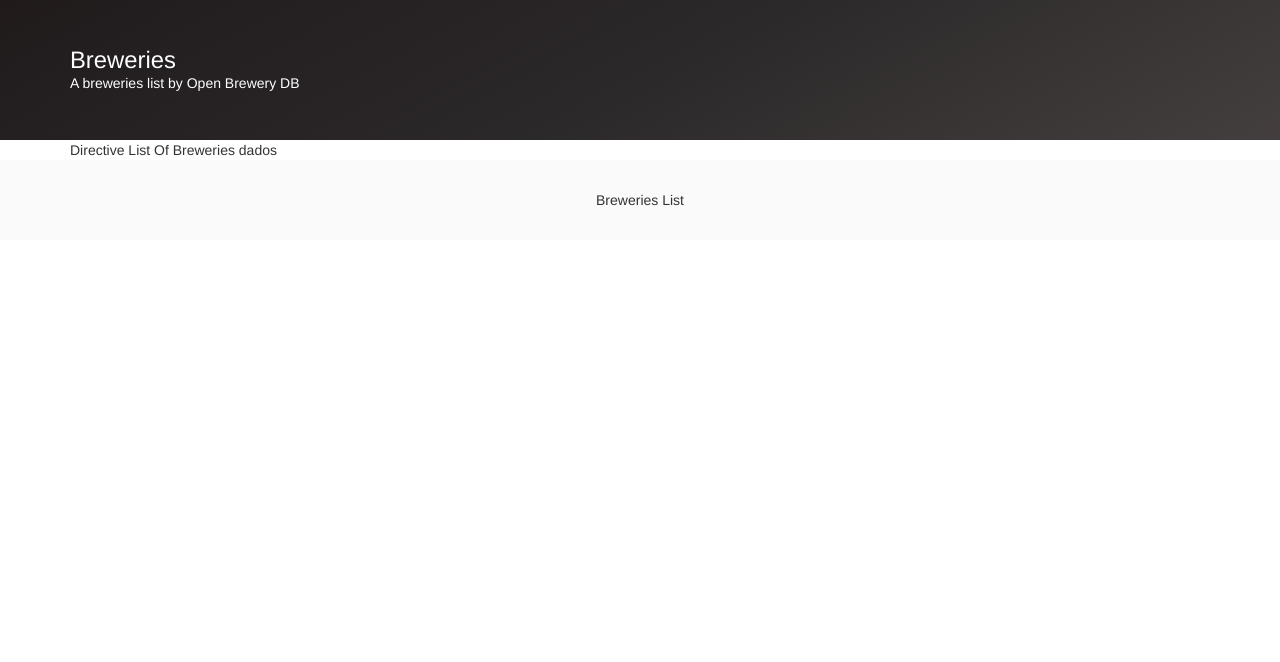
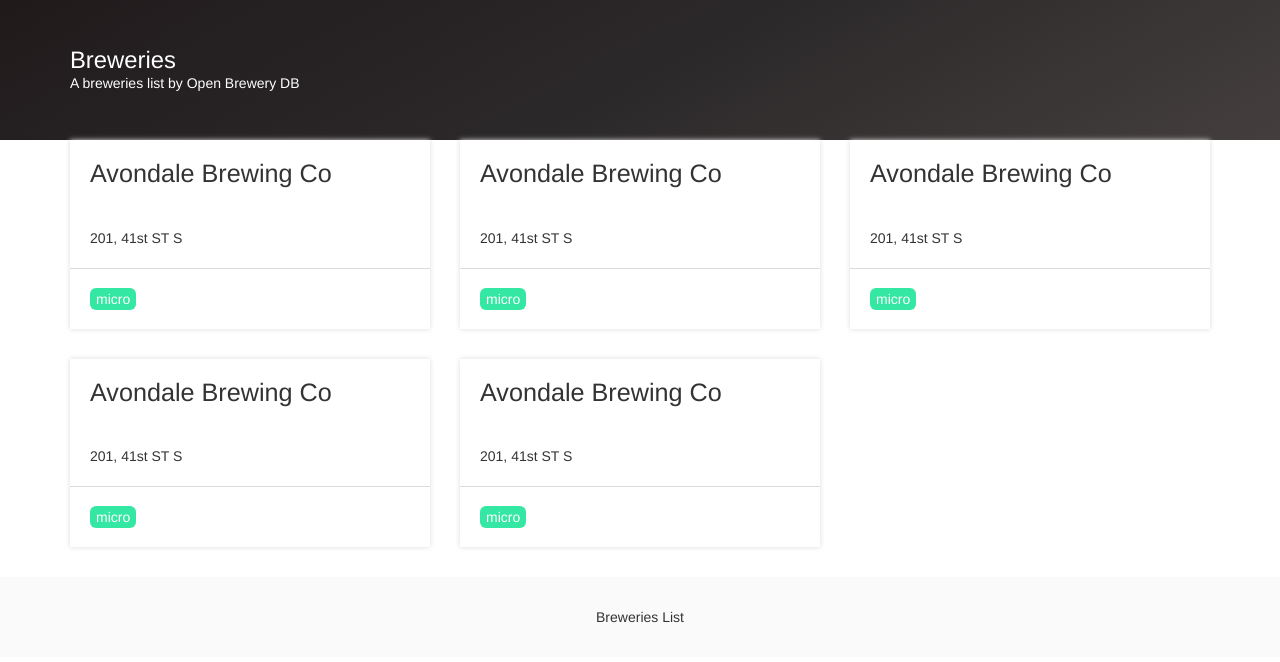
Before and after one commit to mlesouza/test-front-end, a website: page index.html in a window 1280 px wide. Drawn offline with nearby package versions, Linux system fonts and the light colour scheme.

Commit message:
estilizado a directive listBreweries

```diff
--- a/app/assets/css/app.css
+++ b/app/assets/css/app.css
@@ -1,3 +1,4 @@
 @import url("utils.css");
 @import url("header.css");
 @import url("footer.css");
+@import url("card.css");
--- /dev/null
+++ b/app/assets/css/card.css
@@ -0,0 +1,30 @@
+.card {
+    -webkit-box-shadow: 0px 0px 5px 0px rgba(219, 219, 219, 1);
+    -moz-box-shadow: 0px 0px 5px 0px rgba(219, 219, 219, 1);
+    box-shadow: 0px 0px 5px 0px rgba(219, 219, 219, 1);
+}
+
+.card-header {
+    padding: 20px;
+}
+
+.card-header h1 {
+    margin: 0;
+    font-size: 1.8em;
+}
+
+.card-body {
+    padding: 20px;
+}
+
+.card-footer {
+    padding: 20px;
+    border-top: 1px solid rgba(219, 219, 219, 1);
+}
+
+.card-badge {
+    padding: 3px 6px;
+    background-color: rgb(52, 231, 162);
+    color: white;
+    border-radius: 6px;
+}
--- a/app/assets/css/utils.css
+++ b/app/assets/css/utils.css
@@ -11,6 +11,11 @@
 
 .background {
     background-color: white;
+}
+
+
+.margin-bottom-30 {
+    margin-bottom: 30px;
 }
 
 .width-100 {
--- a/app/modules/home/home.html
+++ b/app/modules/home/home.html
@@ -1,3 +1,19 @@
-<div class="background">
-	<list-breweries brewery="dados"></list-breweries>
+<div ng-controller="HomeCtrl as vm" class="background">
+	<div class="row">
+		<div class="col-md-4 margin-bottom-30">
+			<list-breweries brewery="vm.mockBrewery"></list-breweries>
+		</div>
+		<div class="col-md-4 margin-bottom-30">
+			<list-breweries brewery="vm.mockBrewery"></list-breweries>
+		</div>
+		<div class="col-md-4 margin-bottom-30">
+			<list-breweries brewery="vm.mockBrewery"></list-breweries>
+		</div>
+		<div class="col-md-4 margin-bottom-30">
+			<list-breweries brewery="vm.mockBrewery"></list-breweries>
+		</div>
+		<div class="col-md-4 margin-bottom-30">
+			<list-breweries brewery="vm.mockBrewery"></list-breweries>
+		</div>
+	</div>
 </div>
--- a/app/modules/home/homeCtrl.js
+++ b/app/modules/home/homeCtrl.js
@@ -1,5 +1,5 @@
 (function () {
-	'use strict';
+	"use strict";
 
 	/**
 	 * @ngdoc function
@@ -9,11 +9,9 @@
 	 * Controller of the app
 	 */
 
-	angular
-		.module('linx-app')
-		.controller('HomeCtrl', Home);
+	angular.module("linx-app").controller("HomeCtrl", Home);
 
-	Home.$inject = ['homeService'];
+	Home.$inject = ["$scope", "homeService"];
 
 	/*
 	 * recommend
@@ -21,13 +19,27 @@
 	 * and bindable members up top.
 	 */
 
-	function Home(homeService) {
-		/*jshint validthis: true */
+	function Home($scope, homeService) {
 		var vm = this;
-		vm.title = "Hello, linx-app!";
-		vm.version = "1.0.0";
-		vm.listFeatures = homeService.getFeaturesList();
+
+		function startVariables() {
+			vm.mockBrewery = {
+				title: "Avondale Brewing Co",
+				location: "201, 41st ST S",
+				badge: "micro"
+			}
+		}
+
+		function startFunctions() {
 
 		}
 
+		function start() {
+			startVariables();
+			startFunctions();
+		}
+
+		start();
+
+	}
 })();
--- a/app/modules/shared/directives/listbreweries/listbreweries.html
+++ b/app/modules/shared/directives/listbreweries/listbreweries.html
@@ -1,3 +1,15 @@
-<div ng-controller="ListBreweriesCtrl as vm">
-    Directive List Of Breweries {{brewery}}
+<div class="background card">
+    <div class="card-header">
+        <h1>{{brewery.title}}</h1>
+    </div>
+    <div class="card-body">
+        <span>
+            {{brewery.location}}
+        </span>
+    </div>
+    <div class="card-footer">
+        <span class="card-badge green">
+            {{brewery.badge}}
+        </span>
+    </div>
 </div>
--- a/app/modules/shared/directives/listbreweries/listbreweriesCtrl.js
+++ b/app/modules/shared/directives/listbreweries/listbreweriesCtrl.js
@@ -13,7 +13,7 @@
 		.module('linx-app')
 		.controller('ListBreweriesCtrl', ListBreweries );
 
-		ListBreweries.$inject = [];
+		ListBreweries.$inject = ["$scope"];
 
 		/*
 		* recommend
@@ -21,11 +21,10 @@
 		* and bindable members up top.
 		*/
 
-		function ListBreweries() {
+		function ListBreweries($scope) {
 			/*jshint validthis: true */
-			var vm = this;
-			vm.title = 'teste'
-			console.log(vm.breweryObj)
+			var vm = $scope;
+			console.log(vm.brewery);
 
 		}
 
--- a/app/modules/shared/directives/listbreweries/listbreweriesDirective.js
+++ b/app/modules/shared/directives/listbreweries/listbreweriesDirective.js
@@ -19,7 +19,7 @@
 				restrict: 'EA',
 				controller: 'ListBreweriesCtrl',
 				scope: {
-					brewery: "@"
+					brewery: "="
 				},
 				templateUrl:'app/modules/shared/directives/listbreweries/listbreweries.html',
 
--- a/index.html
+++ b/index.html
@@ -50,10 +50,9 @@
 <script src="/app/modules/home/homeModule.js"></script>
 <script src="/app/modules/home/homeRoute.js"></script>
 <script src="/app/modules/home/homeCtrl.js"></script>
+<script src="/app/modules/shared/directives/listbreweries/listbreweriesCtrl.js"></script>
 <script src="/app/modules/home/homeService.js"></script>
 <script src="/app/modules/shared/directives/listbreweries/listbreweriesDirective.js"></script>
-<script src="/app/modules/shared/directives/listbreweries/listbreweriesCtrl.js"></script>
-
 <!-- endinjector -->
 
 </body>
```
Lines whose indentation alone changed are shown as unchanged.
